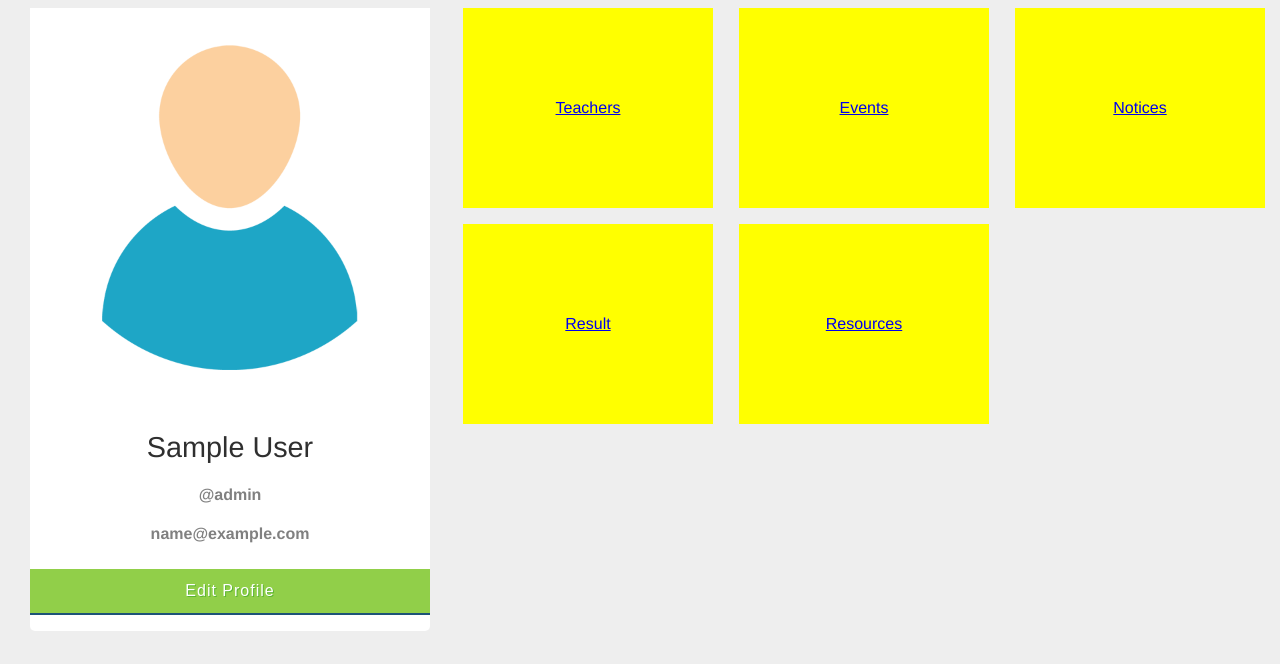
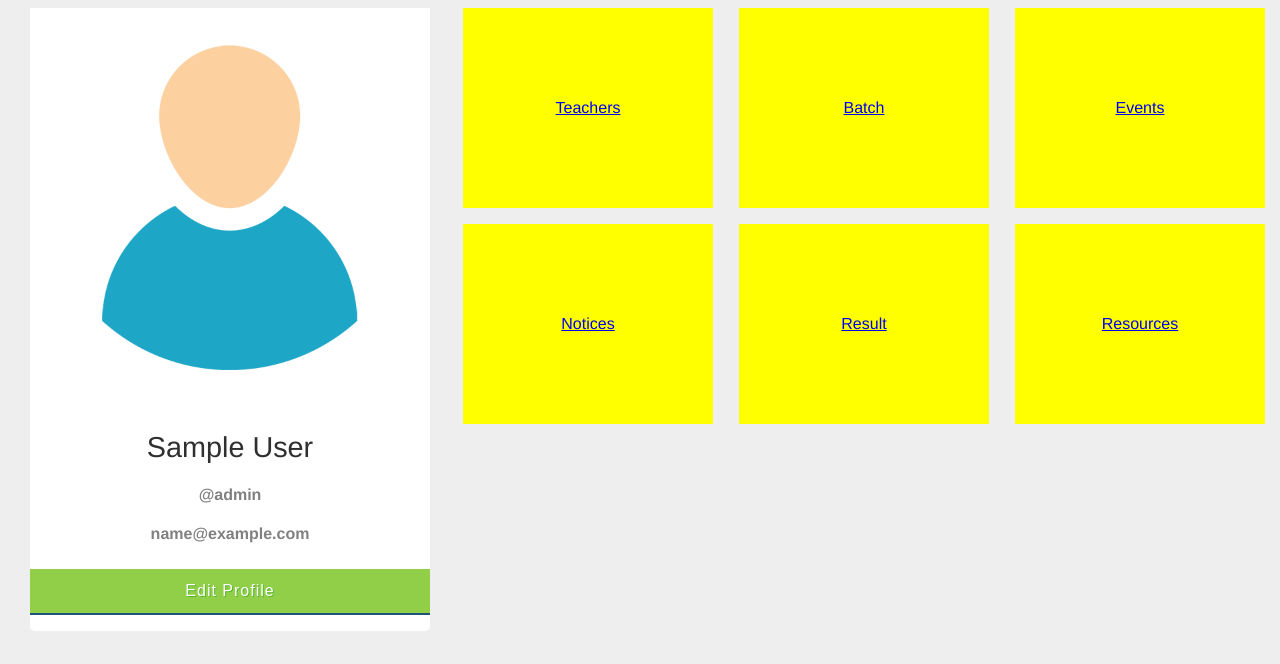
Before and after one commit to ananta/college-app, a PHP site: page /gcesServer/home.php in a window 1280 px wide. Shown: the part 50-714 px from the top of the page. Run offline with PHP 8.4, Linux system fonts and the light colour scheme; the visitor is signed in with stand-in values (Sample User, id 1).

Commit message:
Batch Options Updated From Admin

```diff
--- a/home.php
+++ b/home.php
@@ -18,6 +18,7 @@
                 <?php
                 if($_SESSION["login_user"] == "admin"){
                     echo '<div class="moduleItem"><a href="pages/admin/admin_teachers.php">Teachers</a></div>';
+                    echo '<div class="moduleItem"><a href="pages/admin/admin_batch.php">Batch</a></div>';
                 };
                 ?>
                 <div class="moduleItem"><a href="pages/admin/admin_events.php">Events</a></div>
```
